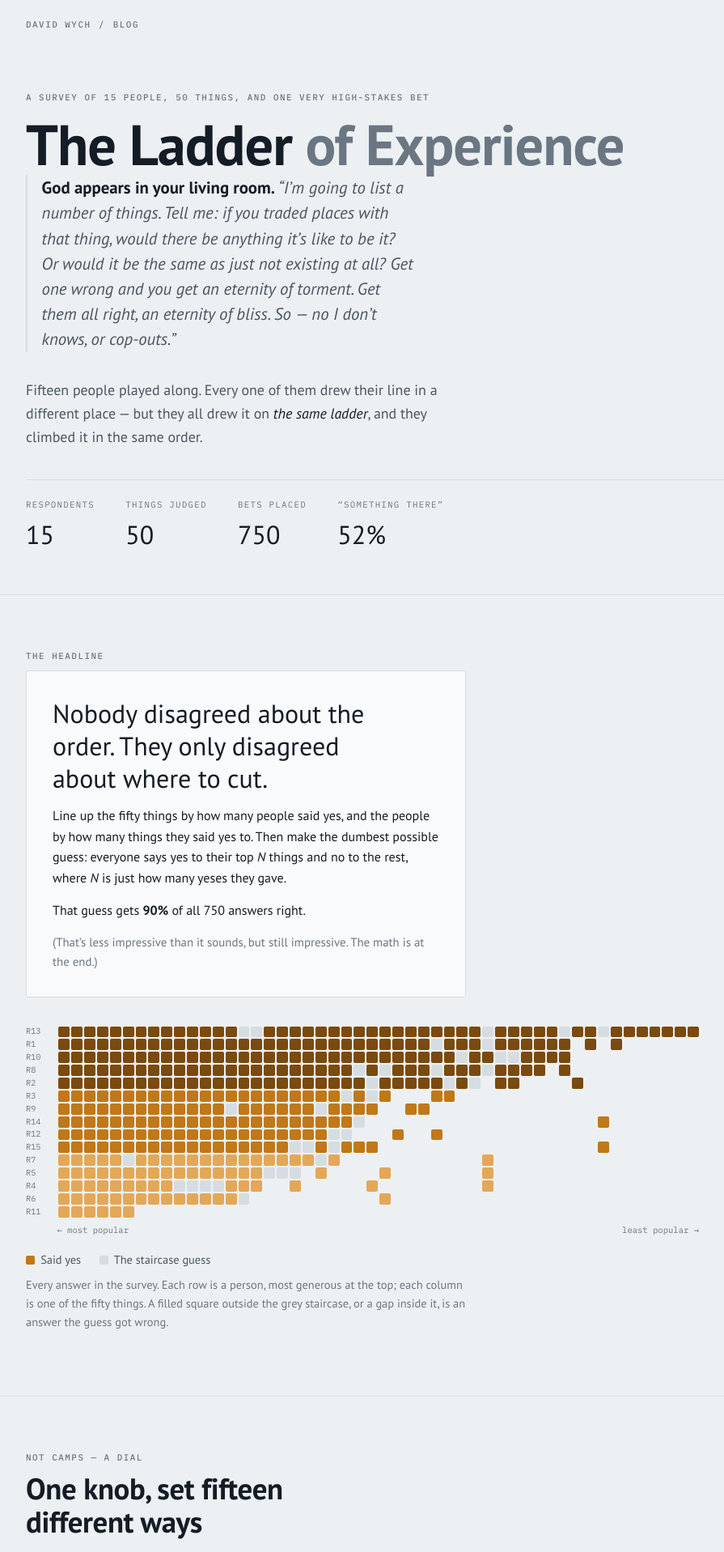
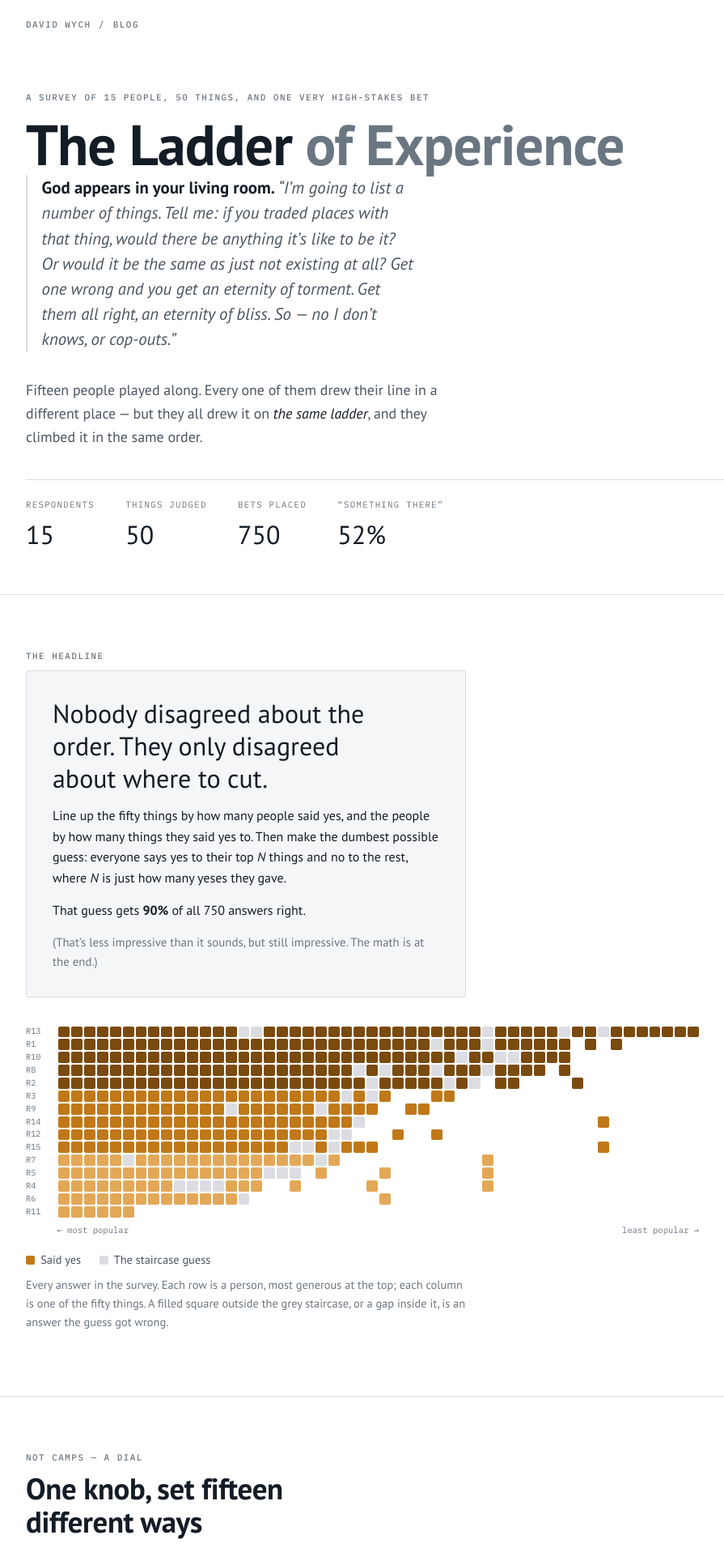
Before and after one commit to davidwych/davidwych.github.io, a Jekyll site: the page built from blog/_posts/2026-10-26-ladder-of-experience.html, in a window 1280 px wide. Shown: the top 1917 px of the page at 81% size, without its empty margins (128-1023 px from the left). Built offline with Jekyll 4.4.1, drawn with Linux system fonts in a browser that asks for light colours.

Commit message:
Match the Ladder of Experience background to the rest of the blog
White in light mode and #212228 in dark, with rules and surfaces moved
into the blog's grey family.

Co-Authored-By: Claude Opus 5.5 <noreply@anthropic.com>

```diff
--- a/blog/_posts/2026-10-26-ladder-of-experience.html
+++ b/blog/_posts/2026-10-26-ladder-of-experience.html
@@ -21,15 +21,17 @@ feed:
    generosity ramp — all type and ornament wears ink tokens. Every dot strip on
    the page is the same fifteen people in the same order, so it's learned once. */
 :root {
-  --bg:        #EDF0F2;
-  --surface:   #F8FAFB;
+  /* Backgrounds match the rest of davidwych.github.io: #fff light, #212228 dark.
+     Surfaces and rules sit in the same grey family as the blog's frame. */
+  --bg:        #FFFFFF;
+  --surface:   #F5F6F8;
   --panel:     #FFFFFF;
   --ink:       #141C26;
   --ink-2:     #495562;
   --ink-3:     #6A7682;
-  --rule:      #D6DDE2;
-  --rule-soft: #E4EAEE;
-  --dot-off:   #C0C9D1;
+  --rule:      #DCDDE3;
+  --rule-soft: #ECEDF1;
+  --dot-off:   #C3C5CD;
 
   /* One ordered ramp, not three camps: the only thing that separates
      respondents is how far up the ladder they go. Light end = strictest. */
@@ -47,15 +49,15 @@ feed:
 }
 @media (prefers-color-scheme: dark) {
   :root:not([data-theme="light"]) {
-    --bg:        #10161E;
-    --surface:   #18202B;
-    --panel:     #1E2733;
+    --bg:        #212228;
+    --surface:   #292A31;
+    --panel:     #2D2E36;
     --ink:       #E7ECF1;
     --ink-2:     #A9B5C1;
     --ink-3:     #7D8A98;
-    --rule:      #2B3542;
-    --rule-soft: #222B37;
-    --dot-off:   #38434F;
+    --rule:      #3A3C45;
+    --rule-soft: #2F3038;
+    --dot-off:   #4B4D57;
     --tier-gen:    #F0BE70;
     --tier-mid:    #C58226;
     --tier-strict: #8A5A14;
@@ -63,15 +65,15 @@ feed:
   }
 }
 :root[data-theme="dark"] {
-  --bg:        #10161E;
-  --surface:   #18202B;
-  --panel:     #1E2733;
+  --bg:        #212228;
+  --surface:   #292A31;
+  --panel:     #2D2E36;
   --ink:       #E7ECF1;
   --ink-2:     #A9B5C1;
   --ink-3:     #7D8A98;
-  --rule:      #2B3542;
-  --rule-soft: #222B37;
-  --dot-off:   #38434F;
+  --rule:      #3A3C45;
+  --rule-soft: #2F3038;
+  --dot-off:   #4B4D57;
   --tier-gen:    #F0BE70;
   --tier-mid:    #C58226;
   --tier-strict: #8A5A14;
```
